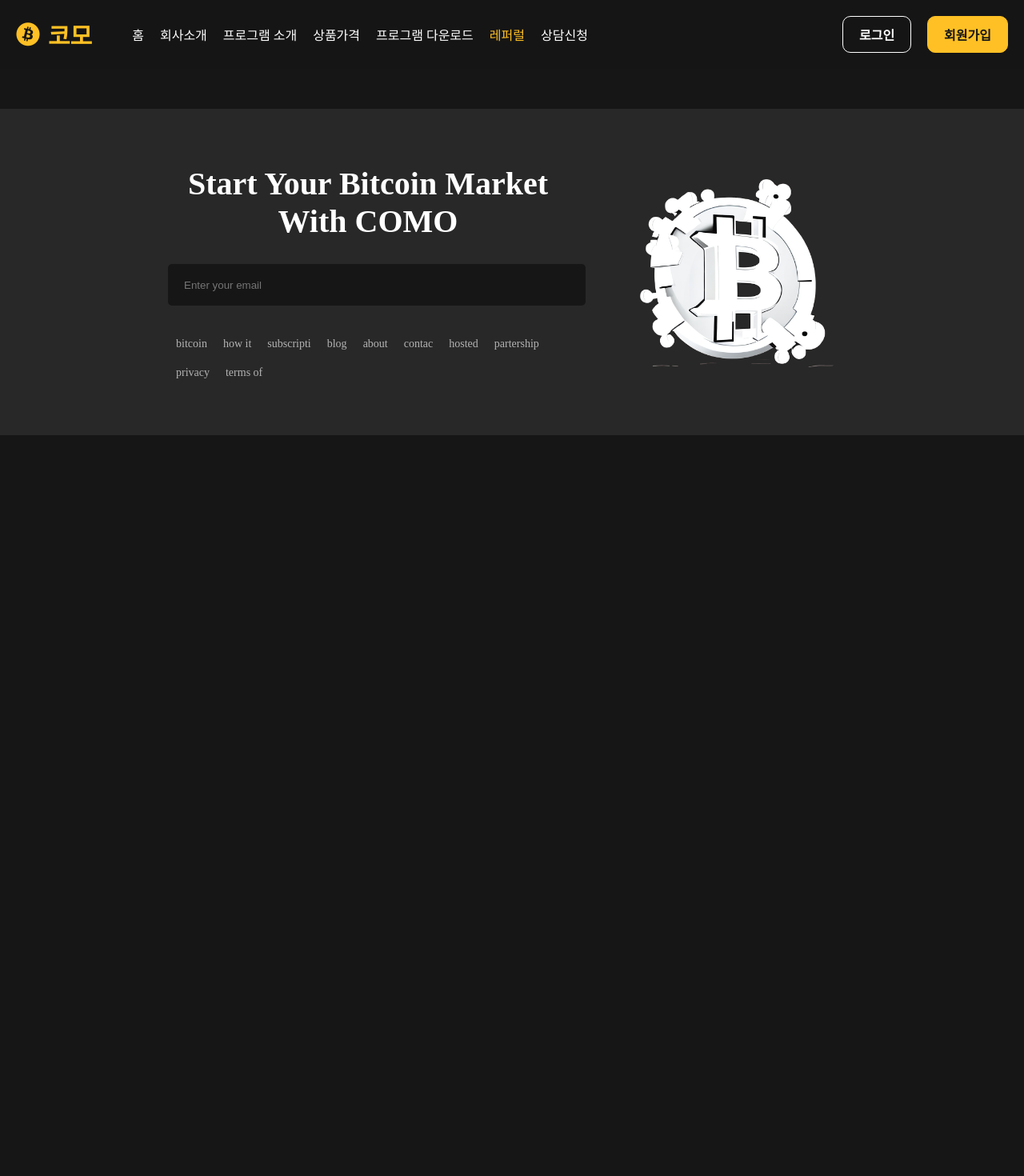
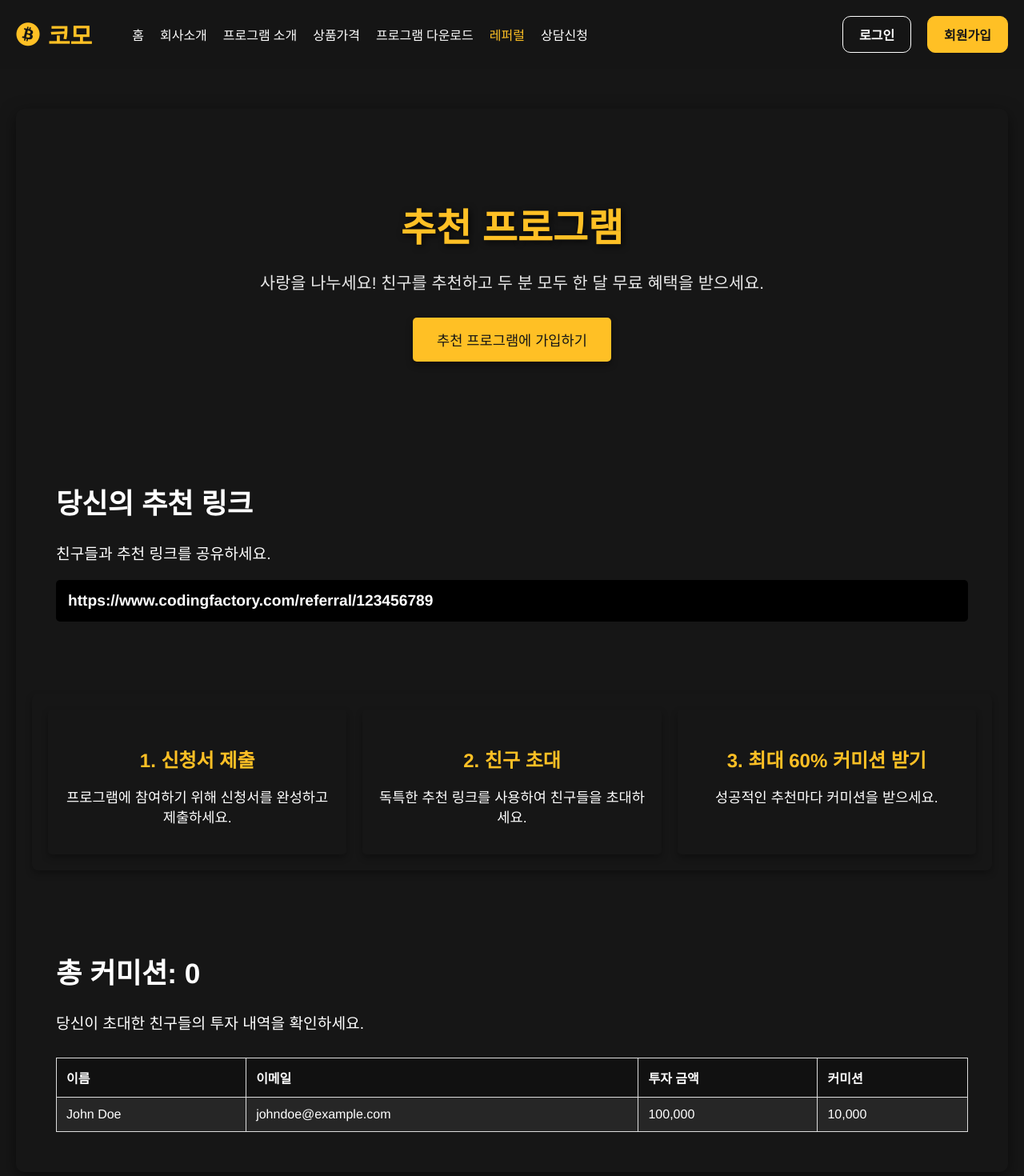
Before and after one commit to Ryugi62/como_website, a Vue app in the folder web/: page /referral in a window 1280 px wide. Shown: the top 1470 px of the page at 80% size. Before the commit the page ends 800 px from the top, so only its background shows below. Built offline with nearby package versions, Linux system fonts and the light colour scheme.

Commit message:
design : create referral page design

```diff
--- a/web/src/views/ReferralView.vue
+++ b/web/src/views/ReferralView.vue
@@ -1,9 +1,68 @@
 <template>
-  <div class="download-view">
-    <HeaderComponent />
+  <HeaderComponent />
 
-    <body></body>
-  </div>
+  <main class="referral-view">
+    <!-- 배너 섹션 -->
+    <section class="banner-section">
+      <h1>추천 프로그램</h1>
+      <p>
+        사랑을 나누세요! 친구를 추천하고 두 분 모두 한 달 무료 혜택을 받으세요.
+      </p>
+      <button>추천 프로그램에 가입하기</button>
+    </section>
+
+    <!-- 추천 링크 섹션 -->
+    <section class="referral-section">
+      <h2>당신의 추천 링크</h2>
+      <p>친구들과 추천 링크를 공유하세요.</p>
+      <p class="referral-link">
+        https://www.codingfactory.com/referral/123456789
+      </p>
+    </section>
+
+    <!-- 사용 방법 섹션 -->
+    <section class="how-to-use-section">
+      <div class="step">
+        <h3>1. 신청서 제출</h3>
+        <p>프로그램에 참여하기 위해 신청서를 완성하고 제출하세요.</p>
+      </div>
+      <div class="step">
+        <h3>2. 친구 초대</h3>
+        <p>독특한 추천 링크를 사용하여 친구들을 초대하세요.</p>
+      </div>
+      <div class="step">
+        <h3>3. 최대 60% 커미션 받기</h3>
+        <p>성공적인 추천마다 커미션을 받으세요.</p>
+      </div>
+    </section>
+
+    <!-- 추천 리스트 섹션 -->
+    <section class="referral-section">
+      <h2>총 커미션: {{ totalEarnings.toLocaleString() }}</h2>
+      <p>당신이 초대한 친구들의 투자 내역을 확인하세요.</p>
+
+      <!-- 추천 리스트 테이블 -->
+      <table>
+        <thead>
+          <tr>
+            <th>이름</th>
+            <th>이메일</th>
+            <th>투자 금액</th>
+            <th>커미션</th>
+          </tr>
+        </thead>
+        <tbody>
+          <tr v-for="referral in referrals" :key="referral.id">
+            <td>{{ referral.name }}</td>
+            <td>{{ referral.email }}</td>
+            <td>{{ referral.investedAmount.toLocaleString() }}</td>
+            <td>{{ referral.commission.toLocaleString() }}</td>
+          </tr>
+        </tbody>
+      </table>
+    </section>
+  </main>
+
   <FooterComponent />
 </template>
 
@@ -13,12 +72,182 @@ import FooterComponent from "@/components/FooterComponent.vue";
 
 export default {
   name: "ReferralView",
-
   components: {
     HeaderComponent,
     FooterComponent,
   },
+  data() {
+    return {
+      referralLink: null,
+      referrals: [
+        // Sample referral data
+        {
+          id: 1,
+          name: "John Doe",
+          email: "johndoe@example.com",
+          investedAmount: 100000,
+          commission: 10000,
+        },
+        // ... additional referral objects
+      ],
+      totalEarnings: 0,
+    };
+  },
+  methods: {
+    generateReferralLink() {
+      // Method to generate a referral link
+    },
+  },
 };
 </script>
 
-<style scoped></style>
+<style scoped>
+/* General Styles */
+main {
+  margin: auto;
+  padding: 20px;
+  max-width: 1200px;
+  margin-top: 50px;
+  margin-bottom: 100px;
+  color: #fff; /* White text */
+  font-family: "Helvetica Neue", Arial, sans-serif; /* Modern, clean font */
+  background-color: #161616; /* Dark background */
+  border-radius: 10px; /* Rounded corners for the container */
+  box-shadow: 0 6px 20px rgba(0, 0, 0, 0.5); /* Enhanced shadow for depth */
+}
+
+/* Banner Section */
+.banner-section {
+  text-align: center;
+  padding: 50px 20px;
+  border-top-left-radius: 10px;
+  border-top-right-radius: 10px;
+}
+
+.banner-section h1 {
+  margin-bottom: 20px;
+  font-size: 3em; /* Larger font size for impact */
+  color: #ffc025; /* Brand color */
+  text-shadow: 2px 2px 8px rgba(0, 0, 0, 0.8); /* Enhanced text shadow for depth */
+}
+
+.banner-section p {
+  font-size: 1.3em;
+  margin-bottom: 30px;
+  opacity: 0.9; /* Slightly transparent for a subtle look */
+}
+
+.banner-section button {
+  padding: 15px 30px;
+  background-color: #ffc025;
+  border: none;
+  border-radius: 5px;
+  color: #161616;
+  font-size: 1.1em;
+  cursor: pointer;
+  transition: all 0.3s ease; /* Transition for multiple properties */
+  box-shadow: 0 4px 8px rgba(0, 0, 0, 0.4); /* Enhanced shadow for the button */
+}
+
+.banner-section button:hover {
+  background-color: #e5a021;
+  transform: scale(1.05); /* Scale up on hover */
+  box-shadow: 0 5px 10px rgba(0, 0, 0, 0.6); /* Enhanced hover shadow */
+}
+
+/* Referral Section */
+.referral-section {
+  margin-top: 40px;
+  padding: 30px;
+  border-radius: 8px;
+}
+
+.referral-section h2 {
+  font-size: 2.2em;
+  margin-bottom: 25px;
+}
+
+.referral-section p,
+.referral-link {
+  font-size: 1.2em;
+  margin-bottom: 20px;
+}
+
+.referral-link {
+  cursor: pointer;
+  font-weight: bold;
+  padding: 15px;
+  background-color: black;
+  border-radius: 5px;
+  transition: background-color 0.3s;
+}
+
+.referral-link:hover {
+  background-color: #e5a021;
+  text-decoration: underline; /* Underline on hover for emphasis */
+}
+
+/* How to Use Section Styles */
+.how-to-use-section {
+  gap: 20px;
+  display: flex;
+  padding: 20px;
+  margin-top: 40px;
+  box-shadow: 0 4px 8px rgba(0, 0, 0, 0.3);
+  border-radius: 8px;
+  justify-content: space-around;
+}
+
+.how-to-use-section .step {
+  flex-basis: 30%; /* Equal width for each step */
+  text-align: center;
+  padding: 20px;
+  border-radius: 5px;
+  box-shadow: 0 4px 8px rgba(0, 0, 0, 0.3);
+}
+
+.how-to-use-section h3 {
+  color: #ffc025; /* Brand color for headers */
+  margin-bottom: 10px;
+  font-size: 1.5em;
+}
+
+.how-to-use-section p {
+  color: #fff;
+  font-size: 1.1em;
+  margin-bottom: 15px; /* Consistent margin for paragraphs */
+}
+
+/* Table Styles */
+table {
+  width: 100%;
+  border-collapse: collapse;
+  margin-top: 30px;
+  color: #fff;
+}
+
+table,
+th,
+td {
+  border: 1px solid #ddd;
+}
+
+th,
+td {
+  text-align: left;
+  padding: 12px;
+}
+
+th {
+  text-transform: uppercase; /* Uppercase headers for a modern look */
+  background-color: #111111;
+}
+
+tbody tr:nth-child(odd) {
+  background-color: #262626;
+}
+
+tbody tr:hover {
+  background-color: #333;
+}
+</style>
```
